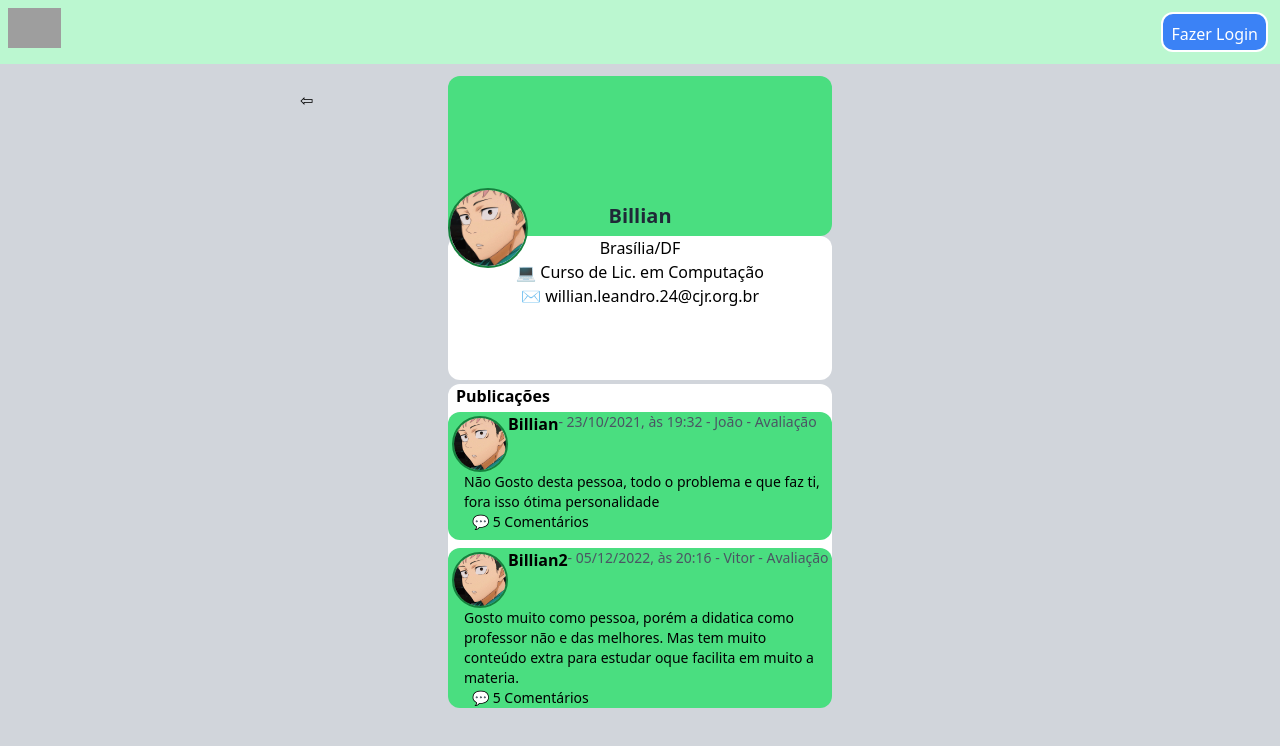
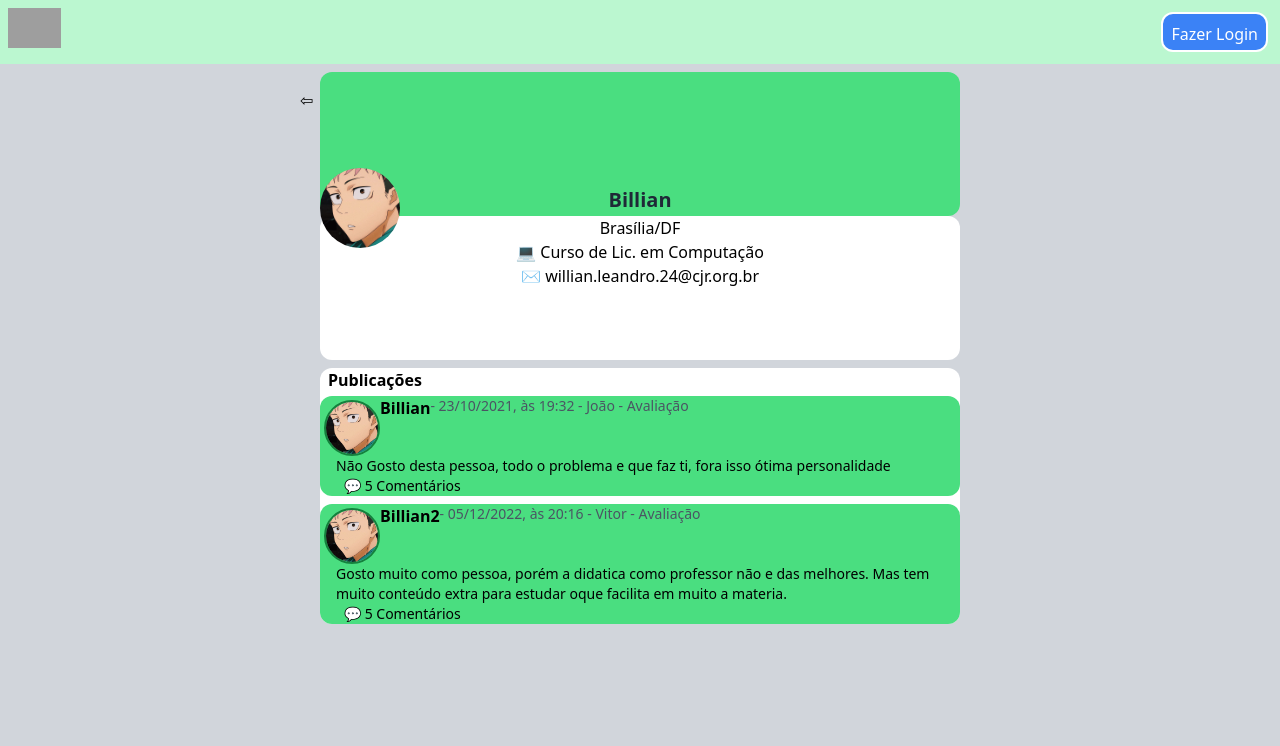
Before and after one commit to BalderLink/Front-Projeto-, a Next.js app: page /perfil-deslogado in a window 1280 px wide. Shown: the top 746 px of the page. Built offline with nearby package versions, Linux system fonts and the light colour scheme; grey boxes are pictures that could not be loaded.

Commit message:
:recycle: refactor: Melhora de codigo

```diff
--- a/src/pages/perfil-deslogado/index.tsx
+++ b/src/pages/perfil-deslogado/index.tsx
@@ -5,22 +5,22 @@ export default function PerfilDeslogado() {
                 <img src="unb.png" alt="Logo UNB" className="flex h-10 mt-2 ml-2 " />
                 <button className="hover:scale-110 p-2 m-3 bg-blue-500 text-white border-2 border-white rounded-xl">Fazer Login</button>
             </div>
-            <button className="hover:scale-110 p-3 m-3 border-5 border-black text-black flex ml-72 flex-coll"> ⇦</button>
-            <section className="relative w-96 h-72 -mt-16 left-1/2 transform -translate-x-1/2 flexmt-6">
-                <div className="inset-x-0 top-0 bg-green-400 h-40 rounded-xl mt-1 z-0"></div>
-                <img src="itadori.jpg" alt="Foto do perfil" className="absolute flex border-2 border-green-700 rounded-full overflow-hidden object-cover h-auto w-20 -mt-12 z-10"/>
-                <div className="inset-x-0 top-0 bg-white h-1/2 rounded-xl z-0">
-                <h2 className="absolute top-1/2 left-1/2 transform -translate-x-1/2 -translate-y-1/2 text-center text-xl font-bold text-gray-800">Billian</h2>
-                 <p className="text-center text-black font-arial">Brasília/DF</p>
-                 <p className="text-center text-black font-arial"> 💻 Curso de Lic. em Computação</p>
-                 <p className="text-center text-black font-arial"> ✉️ willian.leandro.24@cjr.org.br</p>
-                 </div>
+            <button className="hover:scale-110 p-3 m-3 border-5 border-black text-black flex ml-72"> ⇦</button>
+            <section className="relative w-1/2 h-72 -mt-16 left-1/2 transform -translate-x-1/2">
+                <div className="bg-green-400 h-1/2 rounded-xl "></div>
+                <img src="itadori.jpg" alt="Foto do perfil" className="absolute border-3 border-green-1000 rounded-full overflow-hidden object-cover h-auto w-20 -mt-12" />
+                <div className="bg-white h-1/2 rounded-xl">
+                    <h2 className="absolute left-1/2 transform -translate-x-1/2 -translate-y-1/2 text-center text-xl font-bold text-gray-800 -mt-4">Billian</h2>
+                    <p className="text-center text-black font-arial">Brasília/DF</p>
+                    <p className="text-center text-black font-arial"> 💻 Curso de Lic. em Computação</p>
+                    <p className="text-center text-black font-arial"> ✉️ willian.leandro.24@cjr.org.br</p>
+                </div>
             </section>
-            <section className="relative mt-6 rounded-xl h-80 w-96 bg-white left-1/2 transform -translate-x-1/2">
+            <section className="relative mt-2 rounded-xl h-1/2 w-1/2 bg-white left-1/2 transform -translate-x-1/2">
                 <h2 className="font-bold text-black ml-2 "> Publicações</h2>
-                <div className="mt-1 bg-green-400 h-32 w-96 rounded-xl ">
+                <div className="mt-1 bg-green-400 h-1/2 w-full rounded-xl ">
                     <div className="flex ">
-                        <img src="itadori.jpg" alt="Foto do perfil" className=" mt-1 ml-1 flex border-2 border-green-700 rounded-full overflow-hidden object-cover h-auto w-14"/>
+                        <img src="itadori.jpg" alt="Foto do perfil" className=" mt-1 ml-1 border-2 border-green-700 rounded-full overflow-hidden object-cover h-auto w-14" />
                         <p className="font-bold text-black">Billian </p>
                         <p className="text-gray-600 font-8 text-sm"> - 23/10/2021, às 19:32 - João - Avaliação</p>                        </div>
                     <div className="">
@@ -28,9 +28,9 @@ export default function PerfilDeslogado() {
                     </div>
                     <p className="text-black text-sm ml-6"> 💬 5 Comentários</p>
                 </div>
-                <div className="mt-2 bg-green-400 h-39 w-96 rounded-xl ">
+                <div className="mt-2 bg-green-400 h-1/2 w-full rounded-xl ">
                     <div className="flex ">
-                        <img src="itadori.jpg" alt="Foto do perfil" className=" mt-1 ml-1 flex border-2 border-green-700 rounded-full overflow-hidden object-cover h-auto w-14"/>
+                        <img src="itadori.jpg" alt="Foto do perfil" className=" mt-1 ml-1 border-2 border-green-700 rounded-full overflow-hidden object-cover h-auto w-14" />
                         <p className="font-bold text-black">Billian2 </p>
                         <p className="text-gray-600 font-8 text-sm"> - 05/12/2022, às 20:16 - Vitor - Avaliação</p>                        </div>
                     <div className="">
```
